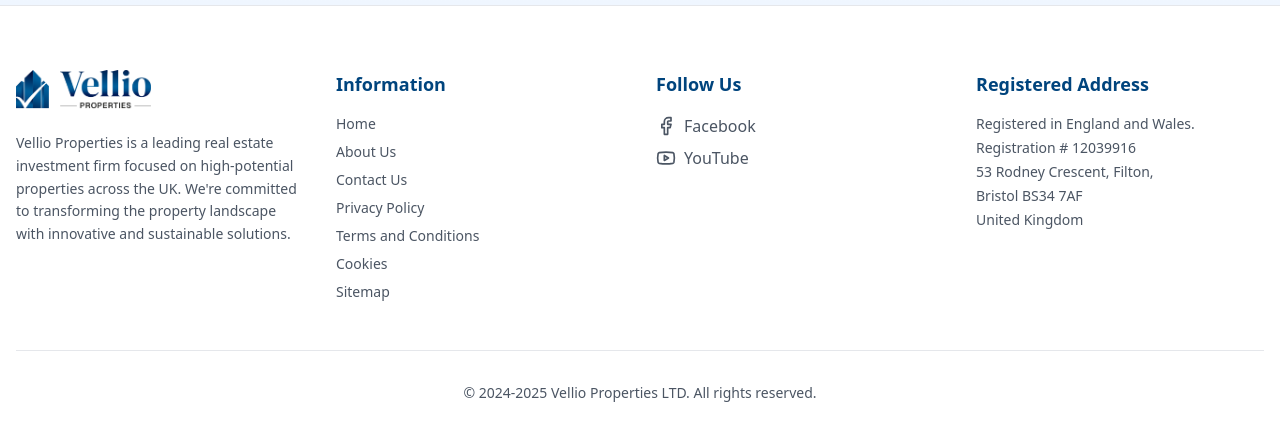
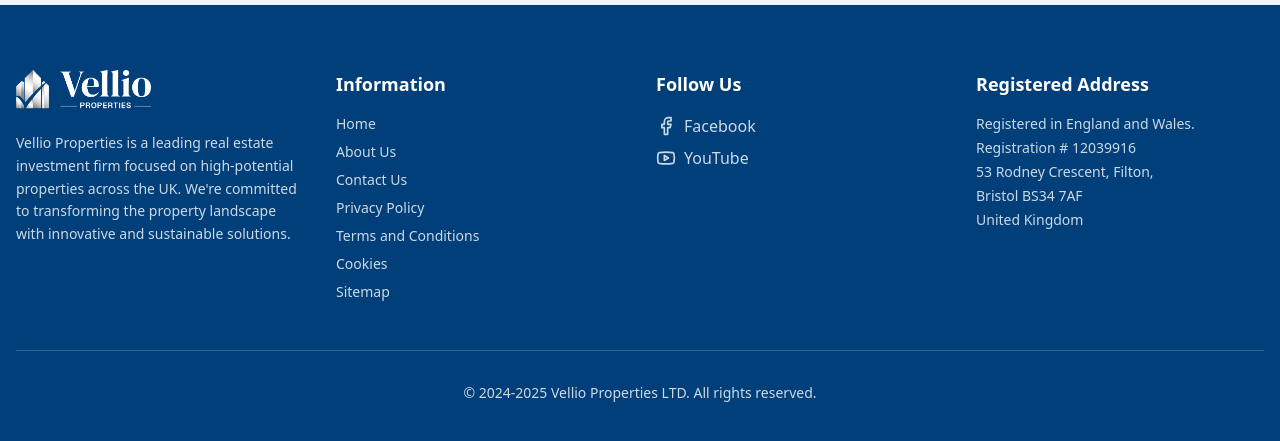
Before and after one commit to shishir1337/vellio, a Next.js app: page / in a window 1280 px wide. Shown: the part 2156-2597 px from the top of the page. Built offline with nearby package versions, Linux system fonts and the light colour scheme.

Commit message:
Fix: Performance Optimised

```diff
--- a/app/about/page.tsx
+++ b/app/about/page.tsx
@@ -1,47 +1,38 @@
-import { Suspense } from "react";
-import { Metadata } from "next";
-import dynamic from "next/dynamic";
-import { Skeleton } from "@/components/ui/skeleton";
+import { Suspense } from 'react'
+import { Metadata } from 'next'
+import dynamic from 'next/dynamic'
+import { Skeleton } from '@/components/ui/skeleton'
 
-const AboutHero = dynamic(() => import("@/components/about/hero"), {
+const AboutHero = dynamic(() => import('@/components/about/hero'), {
   loading: () => <Skeleton className="w-full h-screen" />,
-});
-const OurStory = dynamic(() => import("@/components/about/our-story"), {
+})
+const OurStory = dynamic(() => import('@/components/about/our-story'), {
   loading: () => <Skeleton className="w-full h-96" />,
-});
-const OurGoals = dynamic(() => import("@/components/about/our-goals"), {
+})
+const OurValues = dynamic(() => import('@/components/about/our-values'), {
   loading: () => <Skeleton className="w-full h-96" />,
-});
-const OurValues = dynamic(() => import("@/components/about/our-values"), {
+})
+const OurGoals = dynamic(() => import('@/components/about/our-goals'), {
   loading: () => <Skeleton className="w-full h-96" />,
-});
-const OurVision = dynamic(() => import("@/components/about/our-vision"), {
+})
+const JoinOurJourney = dynamic(() => import('@/components/about/join-our-journey'), {
   loading: () => <Skeleton className="w-full h-96" />,
-});
-const JoinOurJourney = dynamic(() => import("@/components/about/join-our-journey"), {
-  loading: () => <Skeleton className="w-full h-96" />,
-});
+})
 
 export const metadata: Metadata = {
-  title: "About Us | Vellio Properties Ltd",
-  description:
-    "Learn about Vellio Properties Ltd, our mission, values, and our commitment to smart property management solutions in the UK.",
-};
+  title: 'About Us | Vellio Properties Ltd',
+  description: 'Learn about Vellio Properties, our mission, values, goals, and our commitment to smart property management solutions in the UK.',
+}
 
 export default function About() {
   return (
     <>
-      <Suspense fallback={<Skeleton className="w-full h-screen" />}>
-        <AboutHero />
-      </Suspense>
+      <AboutHero />
       <Suspense fallback={<Skeleton className="w-full h-96" />}>
         <OurStory />
       </Suspense>
       <Suspense fallback={<Skeleton className="w-full h-96" />}>
         <OurValues />
-      </Suspense>
-      <Suspense fallback={<Skeleton className="w-full h-96" />}>
-        <OurVision />
       </Suspense>
       <Suspense fallback={<Skeleton className="w-full h-96" />}>
         <OurGoals />
@@ -50,5 +41,5 @@
         <JoinOurJourney />
       </Suspense>
     </>
-  );
+  )
 }
--- a/app/contact/page.tsx
+++ b/app/contact/page.tsx
@@ -15,15 +15,13 @@
 
 export const metadata: Metadata = {
   title: 'Contact Us | Vellio Properties Ltd',
-  description: 'Get in touch with Vellio Properties Ltd to explore investment opportunities and transform the UK property market together.',
+  description: 'Get in touch with Vellio Properties to explore investment opportunities and transform the UK property market together.',
 }
 
 export default function Contact() {
   return (
     <>
-      <Suspense fallback={<Skeleton className="w-full h-screen" />}>
-        <ContactHero />
-      </Suspense>
+      <ContactHero />
       <section id="contact-us" className="py-20 md:py-32 bg-white">
         <div className="container">
           <Suspense fallback={<Skeleton className="w-full h-96" />}>
--- a/app/page.tsx
+++ b/app/page.tsx
@@ -15,16 +15,14 @@
 
 
 export const metadata: Metadata = {
-  title: 'Vellio Properties Ltd | Transforming the UK Property Market',
-  description: 'Vellio Properties Ltd invests in and develops premier, high-quality properties across the UK, revolutionizing the real estate market through smart investment and management.',
+  title: 'Vellio Properties | Transforming the UK Property Market',
+  description: 'Vellio Properties invests in and develops premier, high-quality properties across the UK, revolutionizing the real estate market through smart investment and management.',
 }
 
 export default function Home() {
   return (
     <>
-      <Suspense fallback={<Skeleton className="w-full h-screen" />}>
-        <Hero />
-      </Suspense>
+      <Hero />
       <Suspense fallback={<Skeleton className="w-full h-96" />}>
         <Investment />
       </Suspense>
--- a/components/footer.tsx
+++ b/components/footer.tsx
@@ -36,32 +36,32 @@
   const currentYear = new Date().getFullYear()
 
   return (
-    <footer className="w-full bg-white text-[#00447D] border-t border-gray-200">
+    <footer className="w-full bg-primary text-white border-t border-primary/20">
       <div className="container mx-auto px-4 py-12 md:py-16">
         <div className="grid gap-8 grid-cols-1 sm:grid-cols-2 lg:grid-cols-4">
           <div className="space-y-4">
             <Link href="/" className="inline-block">
               <Image
-                src="/logo_blue.png"
-                alt="Vellio Properties Ltd"
+                src="/logo_white.png"
+                alt="Vellio Properties"
                 width={180}
                 height={40}
                 className="h-10 w-auto"
               />
             </Link>
-            <p className="text-sm leading-relaxed text-gray-600">
+            <p className="text-sm leading-relaxed text-white/80">
               Vellio Properties is a leading real estate investment firm focused on high-potential properties across the UK. We're committed to transforming the property landscape with innovative and sustainable solutions.
             </p>
           </div>
 
           <div className="space-y-4">
-            <h3 className="text-lg font-semibold text-[#00447D]">Information</h3>
+            <h3 className="text-lg font-semibold text-white">Information</h3>
             <nav className="flex flex-col space-y-2">
               {footerSections[0]?.links?.map((link) => (
                 <Link
                   key={link.href}
                   href={link.href}
-                  className="text-sm text-gray-600 hover:text-[#00447D] transition-colors duration-300"
+                  className="text-sm text-white/80 hover:text-white transition-colors duration-300"
                 >
                   {link.label}
                 </Link>
@@ -70,7 +70,7 @@
           </div>
 
           <div className="space-y-4">
-            <h3 className="text-lg font-semibold text-[#00447D]">Follow Us</h3>
+            <h3 className="text-lg font-semibold text-white">Follow Us</h3>
             <div className="flex flex-col space-y-2">
               {socialLinks.map((link) => (
                 <a
@@ -78,7 +78,7 @@
                   href={link.href}
                   target="_blank"
                   rel="noopener noreferrer"
-                  className="flex items-center space-x-2 text-gray-600 hover:text-[#00447D] transition-colors duration-300"
+                  className="flex items-center space-x-2 text-white/80 hover:text-white transition-colors duration-300"
                 >
                   <link.icon className="h-5 w-5" />
                   <span>{link.label}</span>
@@ -88,8 +88,8 @@
           </div>
 
           <div className="space-y-4">
-            <h3 className="text-lg font-semibold text-[#00447D]">Registered Address</h3>
-            <div className="text-sm text-gray-600 space-y-1">
+            <h3 className="text-lg font-semibold text-white">Registered Address</h3>
+            <div className="text-sm text-white/80 space-y-1">
               {footerSections[1]?.content?.map((item, i) => (
                 <p key={i}>{item}</p>
               ))}
@@ -97,8 +97,8 @@
           </div>
         </div>
 
-        <div className="mt-12 pt-8 text-center border-t border-gray-200">
-          <p className="text-sm text-gray-600">
+        <div className="mt-12 pt-8 text-center border-t border-white/20">
+          <p className="text-sm text-white/80">
             © 2024-{currentYear} Vellio Properties LTD. All rights reserved.
           </p>
         </div>
```
Also changed, not shown: public/logo_white.png (added).
